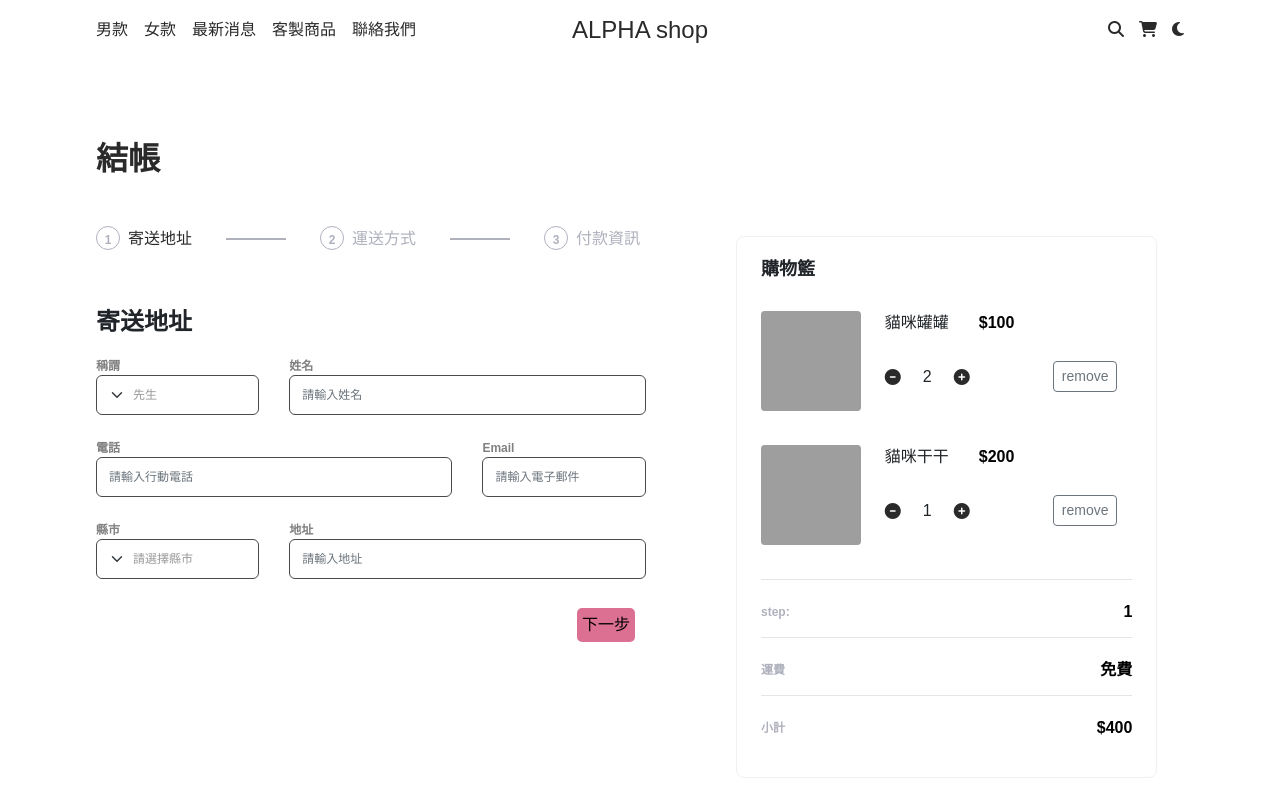
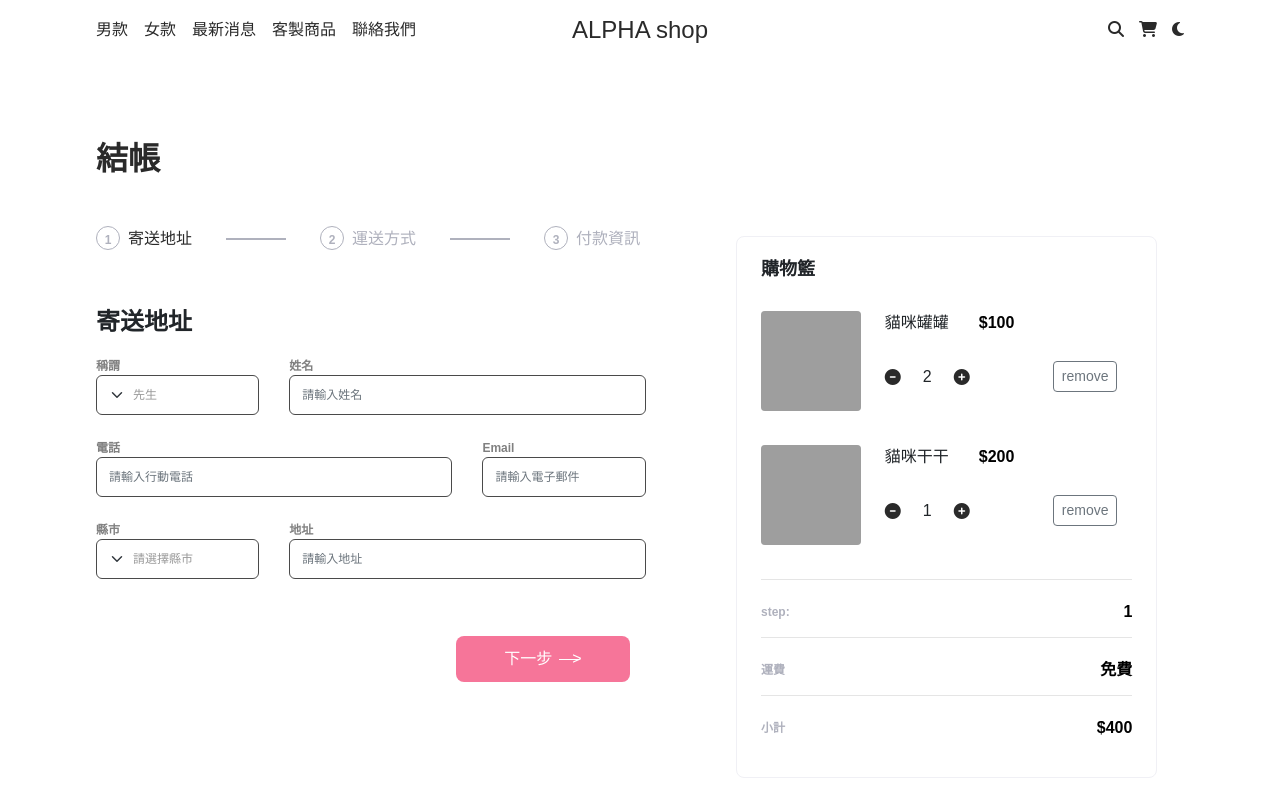
Before and after one commit to VanessaLin9/alpha-shop-react, a React (Create React App) app: page / in a window 1280 px wide. Shown: the top 793 px of the page. Built offline with nearby package versions, Linux system fonts and the light colour scheme; grey boxes are pictures that could not be loaded.

Commit message:
refactor: progress control

```diff
--- a/src/components/03_Step1/Step1.css
+++ b/src/components/03_Step1/Step1.css
@@ -1,6 +1,7 @@
 .form-container {
   margin-top: 60px;
   /* border: 1px solid black; */
+  min-height: 325px;
 }
 .form-title {
   font-weight: 700;
--- a/src/components/04_Step2/Step2.css
+++ b/src/components/04_Step2/Step2.css
@@ -1,7 +1,7 @@
 .sent {
   margin-top: 60px;
   margin-bottom: 24px;
-  /* border: 1px solid black; */
+  min-height: 300px;
 }
 .form-body {
   display: flex;
--- a/src/components/05_Step3/Step3.css
+++ b/src/components/05_Step3/Step3.css
@@ -1,5 +1,5 @@
 .pay {
-  /* border: 1px solid greenyellow; */
+  min-height: 300px;
   margin-top: 60px;
   margin-bottom: 24px;
 }
--- a/src/components/06_ProgressControl/index.jsx
+++ b/src/components/06_ProgressControl/index.jsx
@@ -1,41 +1,53 @@
 import { memo } from 'react';
+import { useCartContext } from '../cartContext';
 import './ProgressControl.css';
 
 const ProgressControl = memo(() => {
-  return (
-    <section data-name="ProgressControl">
-      <section className="progress-control-container">
+  const { step, setStep } = useCartContext();
+  let BtnGroup;
+
+  const firstBtn = (
     <section className="button-group first" data-phase="address">
-          <button className="next">
+      <button className="next" onClick={() => setStep(1)}>
         下一步
         <span className="arrow-line" />
         <span className="arrow-head">{'>'}</span>
       </button>
     </section>
+  );
 
+  const secondBtn = (
     <section className="button-group" data-phase="shipping">
-          <button className="prev">
+      <button className="prev" onClick={() => setStep(0)}>
         <span className="arrow-head">{'<'}</span>
         <span className="arrow-line prev-arrow" />
         上一步
       </button>
-          <button className="next">
+      <button className="next" onClick={() => setStep(2)}>
         下一步
         <span className="arrow-line" />
         <span className="arrow-head">{'>'}</span>
       </button>
     </section>
-
+  );
+  const thirdBtn = (
     <section className="button-group" data-phase="credit-card">
-          <button className="prev">
+      <button className="prev" onClick={() => setStep(1)}>
         <span className="arrow-head">{'<'}</span>
         <span className="arrow-line prev-arrow" />
         上一步
       </button>
       <button className="next">確認下單</button>
     </section>
-      </section>
-    </section>
   );
+
+  if (step === 0) {
+    BtnGroup = firstBtn;
+  } else if (step === 1) {
+    BtnGroup = secondBtn;
+  } else {
+    BtnGroup = thirdBtn;
+  }
+  return <section data-name="ProgressControl">{BtnGroup}</section>;
 });
 export default ProgressControl;
--- a/src/components/App.jsx
+++ b/src/components/App.jsx
@@ -5,7 +5,7 @@ import Wizard from './02_Wizard';
 import Step1 from './03_Step1';
 import Step2 from './04_Step2';
 import Step3 from './05_Step3';
-// import ProgressControl from './06_ProgressControl';
+import ProgressControl from './06_ProgressControl';
 import Cart from './07_Cart';
 import Footer from './08_Footer';
 import { CartContext } from './cartContext';
@@ -141,34 +141,29 @@ const App = () => {
     return {
       step,
       state,
+      setStep,
       atDeleteItem,
       atReduceItem,
       atIncreaseItem,
       atDeliverFee,
     };
-  }, [step, state, atDeleteItem, atReduceItem, atIncreaseItem, atDeliverFee]);
-
-  // step control
-  const goPage = React.useCallback(
-    (page) => {
-      setStep((num) => {
-        if (num + page > 2) {
-          return 2;
-        }
-        return num + page;
-      });
-    },
-    [step],
-  );
+  }, [
+    step,
+    state,
+    setStep,
+    atDeleteItem,
+    atReduceItem,
+    atIncreaseItem,
+    atDeliverFee,
+  ]);
 
   let stepContent;
-  let nextStep = '下一步';
+
   if (step === 0) {
     stepContent = <Step1 />;
   } else if (step === 1) {
     stepContent = <Step2 />;
   } else {
-    nextStep = '確認下單';
     stepContent = <Step3 />;
   }
 
@@ -181,19 +176,7 @@ const App = () => {
             <h2 className="register-title align-start">結帳</h2>
             <Wizard step={step} />
             {stepContent}
-            {/* <ProgressControl /> */}
-            <div className="mimic-btn">
-              {step <= 0 ? (
-                ''
-              ) : (
-                <button className="mimic-pre" onClick={() => goPage(-1)}>
-                  上一步
-                </button>
-              )}
-              <button className="mimic-nex" onClick={() => goPage(1)}>
-                {nextStep}
-              </button>
-            </div>
+            <ProgressControl />
           </div>
           <Cart />
         </div>
```
Lines whose indentation alone changed are shown as unchanged.
